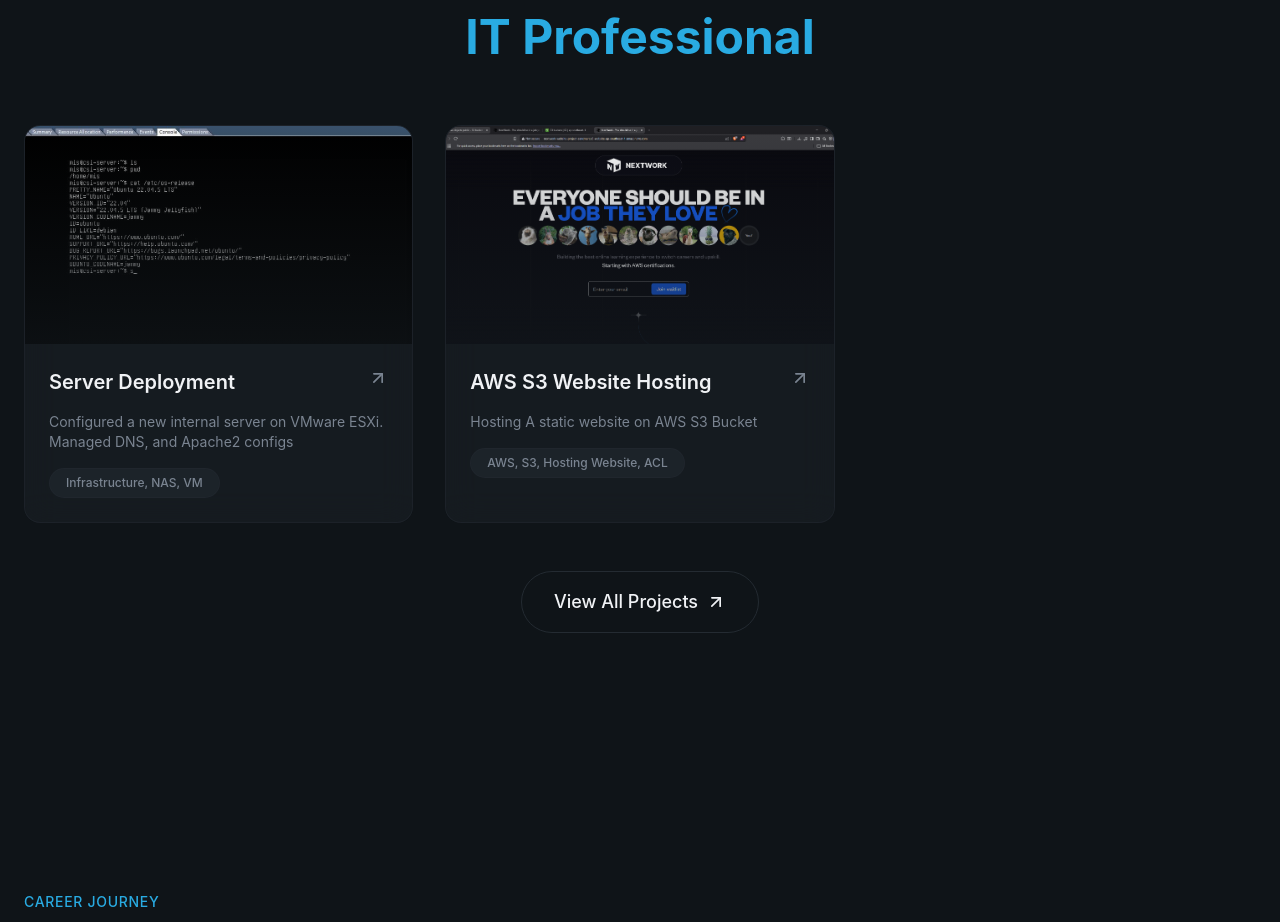
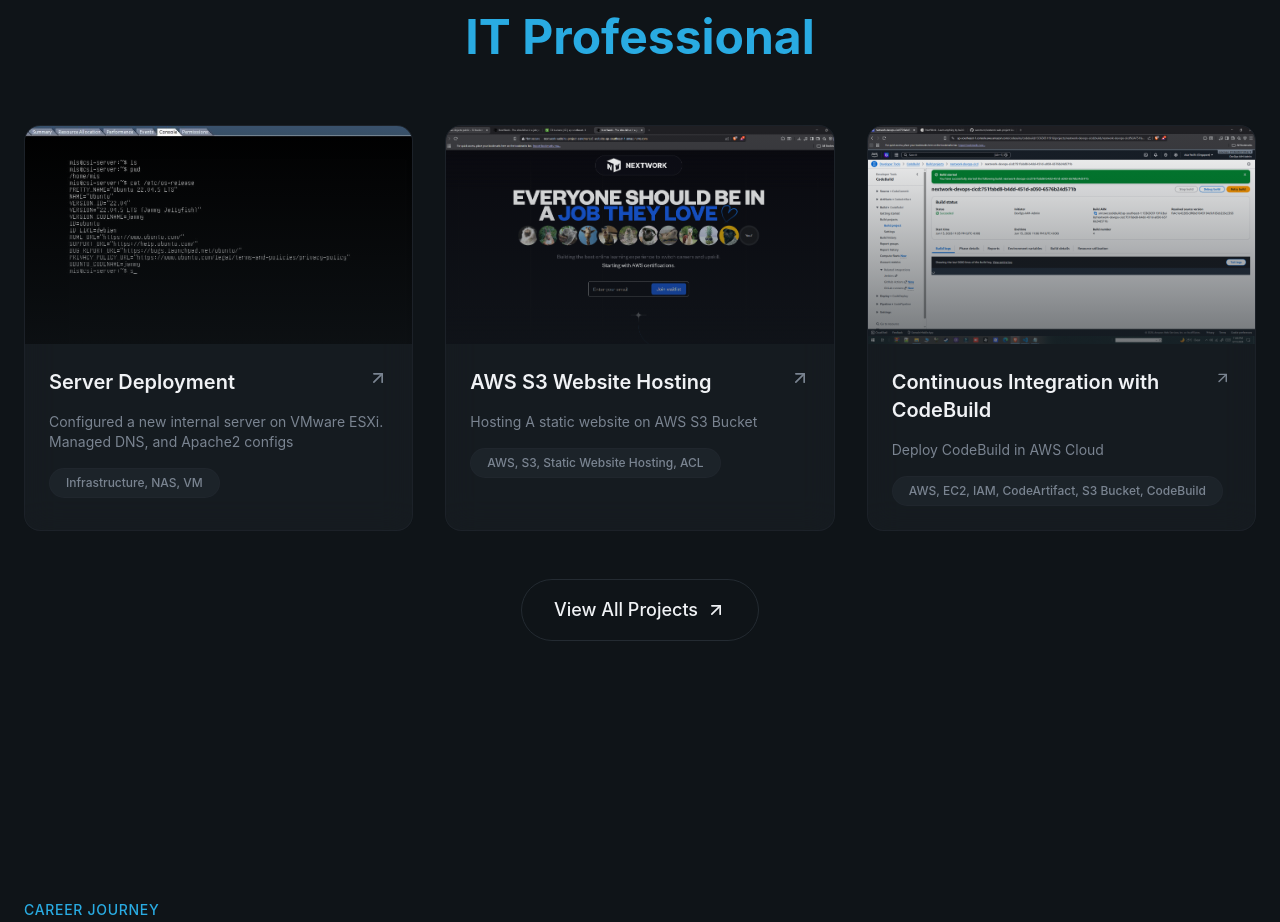
Before and after one commit to sancmarc/my-portfolio, a React (Vite) app: page / in a window 1280 px wide. Shown: the part 3980-4902 px from the top of the page. Built offline with nearby package versions, Linux system fonts and the light colour scheme.

Commit message:
Add CodeBuild Project Documentation

```diff
--- a/src/sections/Projects.jsx
+++ b/src/sections/Projects.jsx
@@ -79,8 +79,16 @@
     description:
       'Hosting A static website on AWS S3 Bucket',
     image: '/img/personal/aws-host-a-website-on-s3.jpg',
-    tags: ['AWS, S3, Hosting Website, ACL'],
+    tags: ['AWS, S3, Static Website Hosting, ACL'],
     link: 'https://drive.google.com/file/d/1LPhMsYVxbm6Kv-Lsqji48qAUomXMLaC0/view?usp=sharing'
+  },
+  {
+    title: 'Continuous Integration with CodeBuild',
+    description:
+      'Deploy CodeBuild in AWS Cloud',
+    image: '/img/personal/devops/aws-devops-codebuild.jpg',
+    tags: ['AWS, EC2, IAM, CodeArtifact, S3 Bucket, CodeBuild'],
+    link: 'https://drive.google.com/file/d/1MRWWopUqAMPL3N01e-T0JOMFngtIyYeo/view?usp=sharing'
   }
 ]
 
```
Also changed, not shown: public/img/personal/devops/aws-devops-codebuild.jpg (added).
